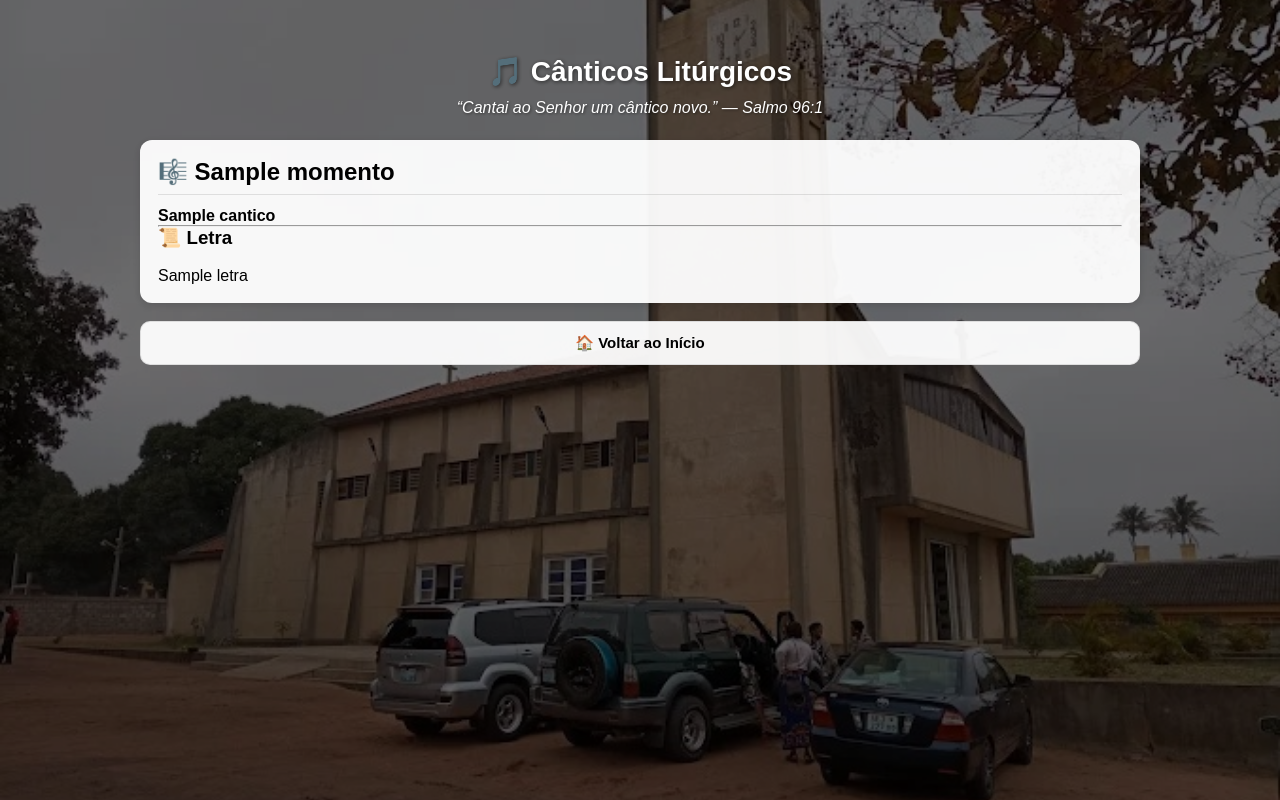
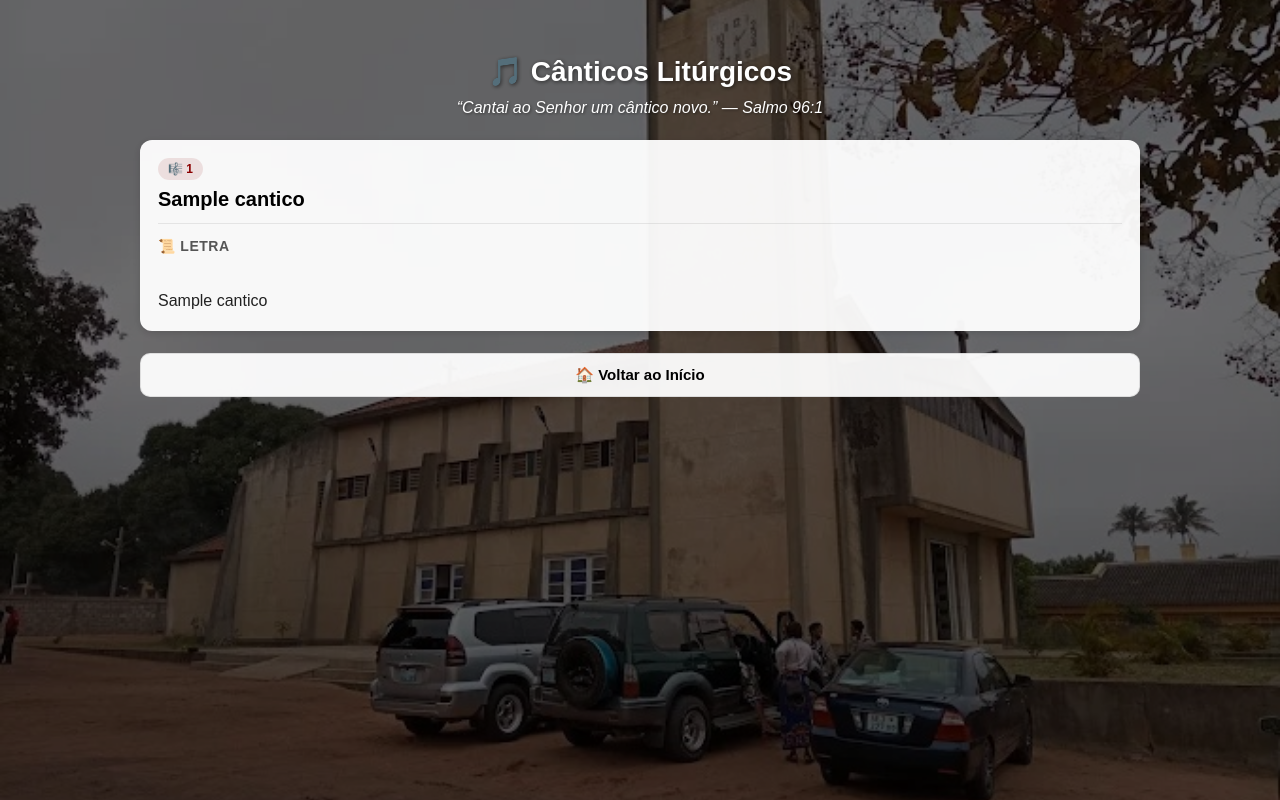
Before and after one commit to FSavel/sao-miguel-digital, a Flask app: template templates/canticos.html in a window 1280 px wide. Run offline with Flask 3, Linux system fonts and the light colour scheme; the template is opened without the code that fills it: most values are stand-ins (such as "Sample title", 1, 10 or a date in 2020); parts of the project's set-up code (start-up, migrations or seed data) failed here and were passed over.

Commit message:
Update canticos.html

```diff
--- a/templates/canticos.html
+++ b/templates/canticos.html
@@ -1,74 +1,55 @@
 <!DOCTYPE html>
 <html lang="pt">
 <head>
-
     <meta charset="UTF-8">
-
-    <meta name="viewport"
-          content="width=device-width, initial-scale=1.0">
-
+    <meta name="viewport" content="width=device-width, initial-scale=1.0">
     <title>Cânticos</title>
-
-    <link rel="stylesheet"
-          href="{{ url_for('static', filename='style.css') }}">
-
+    <link rel="stylesheet" href="{{ url_for('static', filename='style.css') }}">
 </head>
-
 <body>
 
 <div class="overlay">
 
-<div class="container">
+    <div class="container">
 
-    <!-- TÍTULO -->
+        <h1 class="titulo-principal">🎵 Cânticos Litúrgicos</h1>
+        <p class="frase-biblica">
+            “Cantai ao Senhor um cântico novo.” — Salmo 96:1
+        </p>
 
-    <h1 class="titulo-principal">
-        🎵 Cânticos Litúrgicos
-    </h1>
+        {% if canticos %}
+            {% for c in canticos %}
+                {% set moment = c.momento if c is mapping else c[0] %}
+                {% set name = c.cantico if c is mapping else c[1] %}
+                {% set lyrics = c.letra if c is mapping else c[2] %}
 
-    <p class="frase-biblica">
-        “Cantai ao Senhor um cântico novo.” — Salmo 96:1
-    </p>
+                <div class="card" style="margin-bottom: 22px;">
+                    <span style="display: inline-block; background: rgba(139, 0, 0, 0.1); color: #8b0000; padding: 4px 10px; border-radius: 20px; font-size: 12px; font-weight: bold; margin-bottom: 8px;">
+                        🎼 {{ moment }}
+                    </span>
 
-    <!-- LISTA DE CÂNTICOS -->
+                    <h2 style="border: none; padding-bottom: 0; margin-bottom: 5px; font-size: 20px;">
+                        {{ name }}
+                    </h2>
 
-    {% if canticos %}
+                    <div style="border-bottom: 1px solid rgba(0,0,0,0.08); margin: 12px 0 14px 0;"></div>
 
-        {% for c in canticos %}
+                    <h3 style="font-size: 14px; color: #555; margin-bottom: 8px; text-transform: uppercase; letter-spacing: 0.5px;">📜 Letra</h3>
 
+                    <p style="white-space: pre-line; line-height: 1.6; color: #222; font-size: 16px;">
+                        {{ lyrics }}
+                    </p>
+                </div>
+            {% endfor %}
+        {% else %}
             <div class="card">
+                <p class="sem-registos">Nenhum cântico selecionado para as celebrações de hoje.</p>
+            </div>
+        {% endif %}
 
-                <h2>🎼 {{ c.momento }}</h2>
+        <a href="/" class="botao">🏠 Voltar ao Início</a>
 
-                <p><b>{{ c.cantico }}</b></p>
-
-                <hr>
-
-                <h3>📜 Letra</h3>
-
-                <p style="white-space: pre-line;">
-                    {{ c.letra }}
-                </p>
-
-            </div>
-
-        {% endfor %}
-
-    {% else %}
-
-        <div class="card">
-            <p>Nenhum cântico disponível.</p>
-        </div>
-
-    {% endif %}
-
-    <!-- VOLTAR -->
-
-    <a href="/" class="botao">
-        🏠 Voltar ao Início
-    </a>
-
-</div>
+    </div>
 
 </div>
 
```
